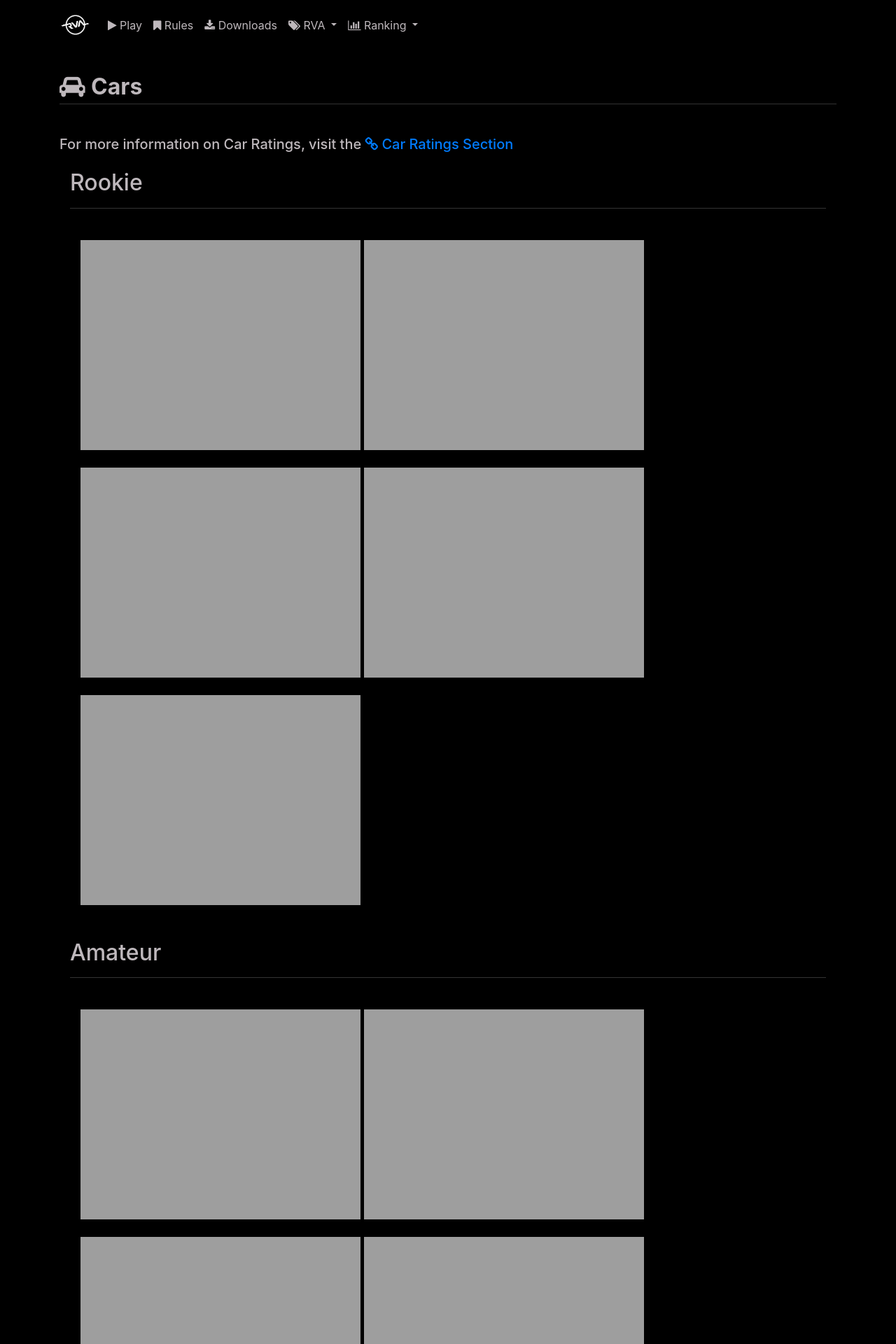
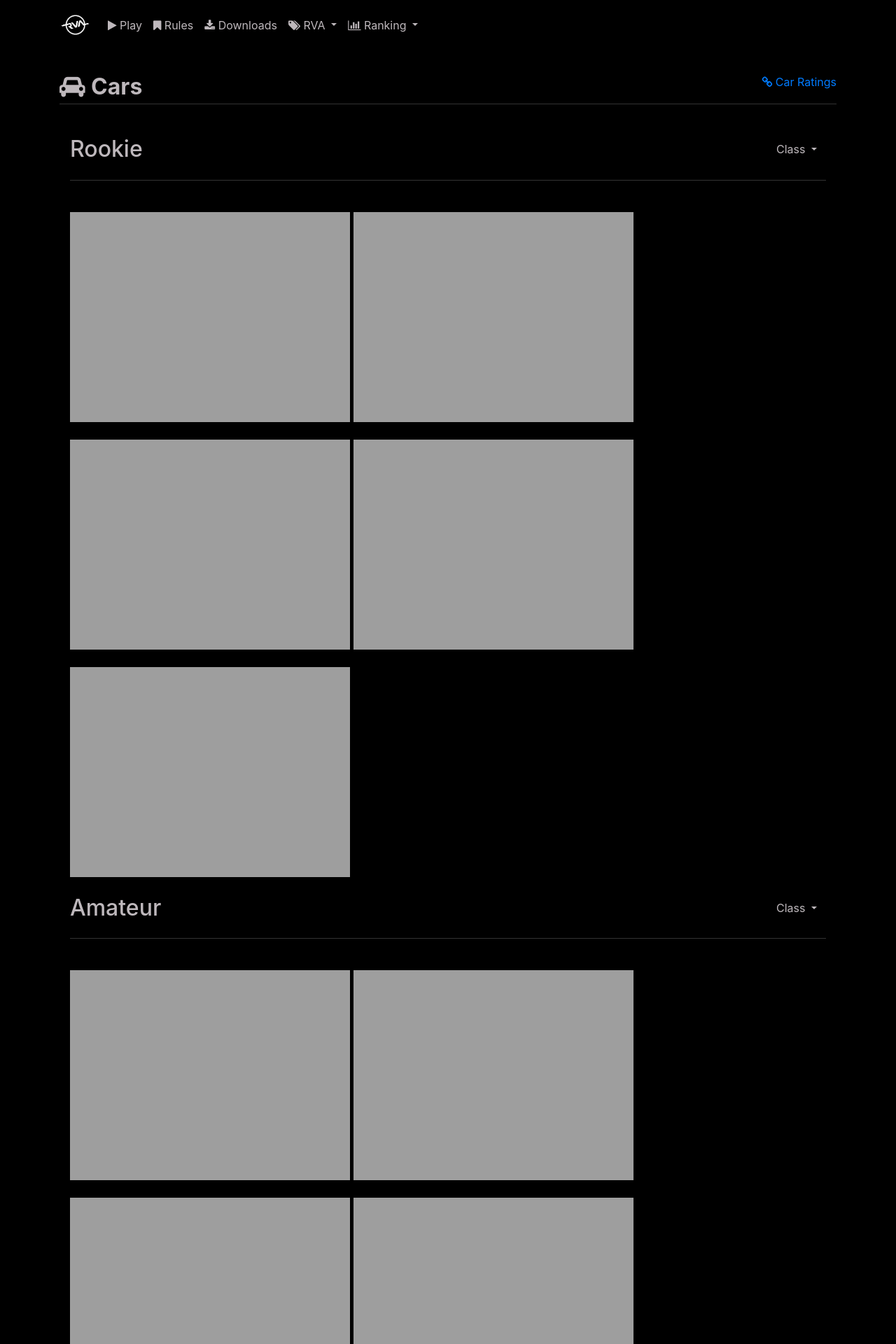
Before and after one commit to Re-Volt-America/Website, a Jekyll site: the page built from _pages/cars.html, in a window 1280 px wide. Shown: the top 1920 px of the page at 70% size. Built offline with Jekyll 4.4.1, drawn with Linux system fonts in a browser that asks for light colours; nearby versions of some CDN libraries; some of the changed text lies outside the part shown.

Commit message:
Add a submenu for the RVA cars section

```diff
--- /dev/null
+++ b/_includes/car_class_selector.html
@@ -0,0 +1,12 @@
+<div id="cars-class-menu" class="btn-group pull-right">
+    <button type="button" class="btn dropdown-toggle" data-toggle="dropdown" aria-haspopup="true" aria-expanded="false">
+        Class
+    </button>
+    <div class="dropdown-menu dropdown-menu-right">
+        <a class="dropdown-item" href="#rookie">Rookie</a>
+        <a class="dropdown-item" href="#amateur">Amateur</a>
+        <a class="dropdown-item" href="#advanced">Advanced</a>
+        <a class="dropdown-item" href="#semi-pro">Semi-Pro</a>
+        <a class="dropdown-item" href="#pro">Pro</a>
+    </div>
+</div>
--- a/_pages/cars.html
+++ b/_pages/cars.html
@@ -3,22 +3,33 @@
 title: Cars
 ---
 
-<h2 style="margin-bottom: -0.7rem;">
-    <i class="fa fa-car" aria-hidden="true"></i> <b>{{ page.title }}</b>
-</h2>
+<div class="row">
+    <div class="col-6">
+        <h2 style="margin-bottom: -0.7rem;">
+            <i class="fa fa-car" aria-hidden="true"></i> <b>{{ page.title }}</b>
+        </h2>
+    </div>
+    <div class="col-6 ">
+        <a class="text-primary pull-right" href="{{ site.url }}/points#car-ratings">
+            <i class="fa fa-link" aria-hidden="true"></i> Car Ratings
+        </a>
+    </div>
+</div>
 <hr class="hr-light-title"/>
 
-<h5>
-    For more information on Car Ratings, visit the
-    <a class="text-primary" href="https://revolt-america/points#car-ratings"><i class="fa fa-link" aria-hidden="true"></i> Car Ratings Section</a>
-</h5>
-
-<div class="container">
-    <div id="cars">
-        <div class="mt-4">
-            <h2>Rookie</h2>
-            <hr class="hr-light-title"/>
+<div id="cars" class="container">
+    <div class="row">
+        <div class="col-6">
+            <div class="">
+                <h2 id="rookie">Rookie</h2>
+            </div>
         </div>
+        <div class="col-6">
+            {% include car_class_selector.html %}
+        </div>
+    </div>
+    <hr class="hr-light-title"/>
+    <div class="row">
         <div class="col-12">
             <div>
                 {% for i in (1..5) %}
@@ -26,10 +37,19 @@
                 {% endfor %}
             </div>
         </div>
-        <div class="mt-4">
-            <h2>Amateur</h2>
-            <hr class="hr-light-title"/>
+    </div>
+    <div class="row">
+        <div class="col-6">
+            <div class="">
+                <h2 id="amateur">Amateur</h2>
+            </div>
         </div>
+        <div class="col-6">
+            {% include car_class_selector.html %}
+        </div>
+    </div>
+    <hr class="hr-light-title"/>
+    <div class="row">
         <div class="col-12">
             <div>
                 {% for i in (1..5) %}
@@ -37,10 +57,19 @@
                 {% endfor %}
             </div>
         </div>
-        <div class="mt-4">
-            <h2>Advanced</h2>
-            <hr class="hr-light-title"/>
+    </div>
+    <div class="row">
+        <div class="col-6">
+            <div class="">
+                <h2 id="advanced">advanced</h2>
+            </div>
         </div>
+        <div class="col-6">
+            {% include car_class_selector.html %}
+        </div>
+    </div>
+    <hr class="hr-light-title"/>
+    <div class="row">
         <div class="col-12">
             <div>
                 {% for i in (1..5) %}
@@ -48,10 +77,19 @@
                 {% endfor %}
             </div>
         </div>
-        <div class="mt-4">
-            <h2>Semi-Pro</h2>
-            <hr class="hr-light-title"/>
+    </div>
+    <div class="row">
+        <div class="col-6">
+            <div class="">
+                <h2 id="semi-pro">Semi-Pro</h2>
+            </div>
         </div>
+        <div class="col-6">
+            {% include car_class_selector.html %}
+        </div>
+    </div>
+    <hr class="hr-light-title"/>
+    <div class="row">
         <div class="col-12">
             <div>
                 {% for i in (1..5) %}
@@ -59,13 +97,24 @@
                 {% endfor %}
             </div>
         </div>
-        <div class="mt-4">
-            <h2>Pro</h2>
-            <hr class="hr-light-title"/>
+    </div>
+    <div class="row">
+        <div class="col-6">
+            <div>
+                <h2 id="pro">Pro</h2>
+            </div>
         </div>
+        <div class="col-6">
+            {% include car_class_selector.html %}
+        </div>
+    </div>
+    <hr class="hr-light-title"/>
+    <div class="row">
         <div class="col-12">
             <div class="text-center">
-                <h5><b>To be rated...</b></h5>
+                <h4>
+                    <b>To be rated...</b>
+                </h4>
             </div>
         </div>
     </div>
--- a/assets/css/application.scss
+++ b/assets/css/application.scss
@@ -315,3 +315,36 @@
         margin-bottom: 25px;
     }
 }
+
+#cars-class-menu {
+
+    button {
+        color: #beb8bc;
+        box-shadow: none;
+    }
+
+    button:hover {
+        color: #ffffff;
+    }
+
+    button:focus {
+        color: #ffffff;
+    }
+
+    .show {
+        background-color: #000000;
+    }
+
+    .dropdown-item {
+        color: #ffffff;
+    }
+
+    .dropdown-item:hover {
+        color: #000000;
+    }
+
+    .dropdown-item:focus {
+        background-color: #ffffff;
+        color: #000000;
+    }
+}
```
